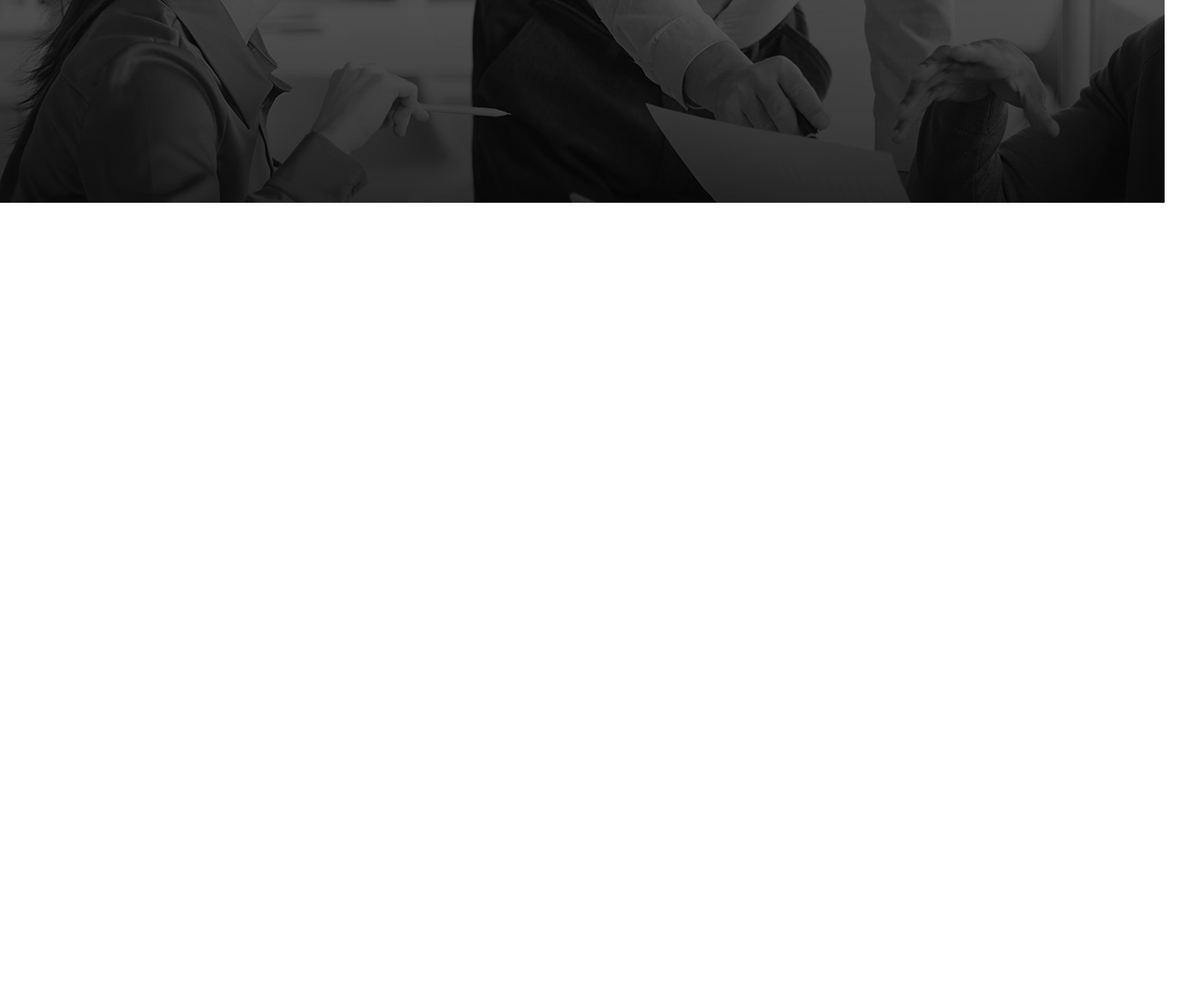
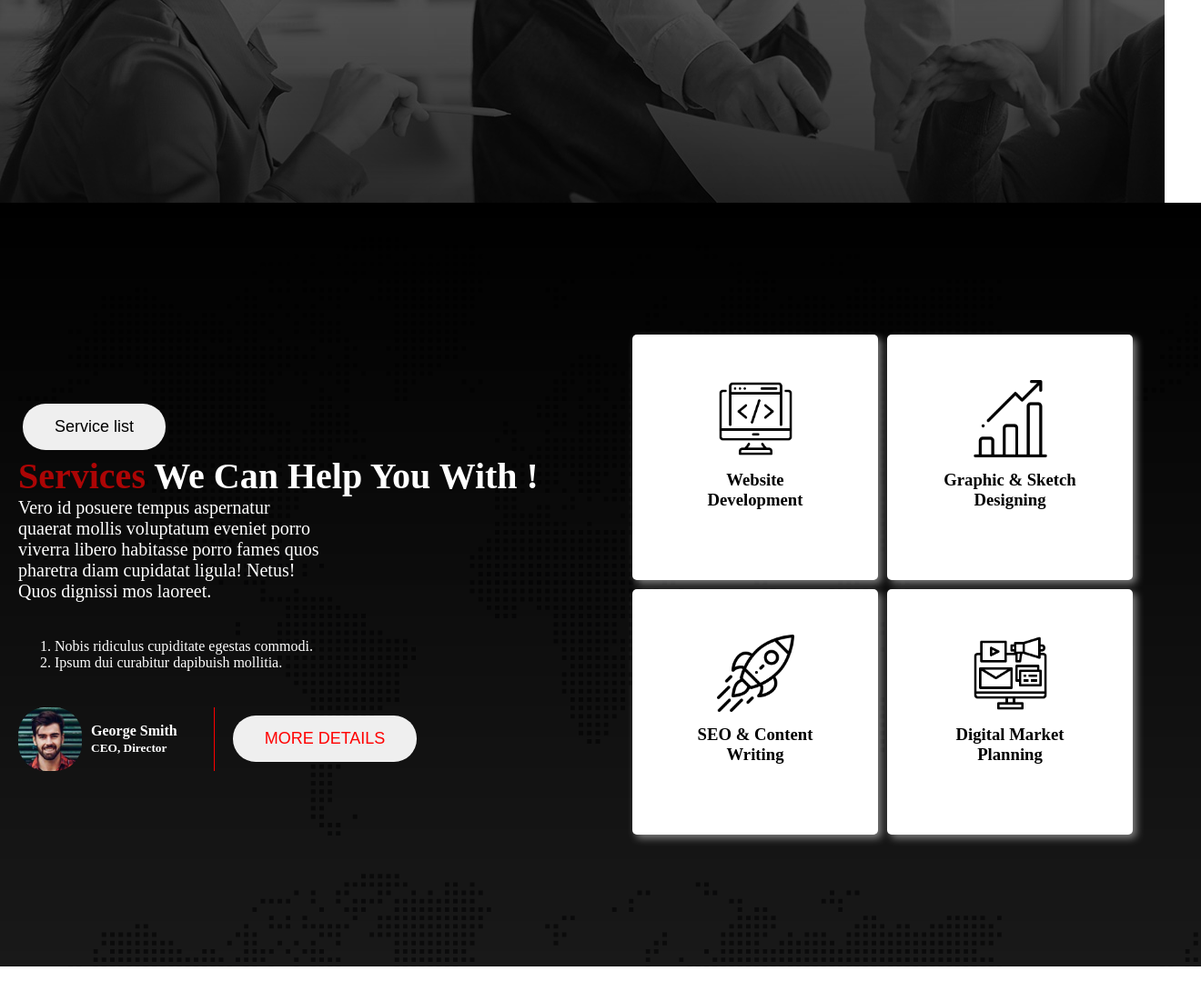
Before and after one commit to Tanvir3232/digital-agency, a plain HTML site: page index.html in a window 1280 px wide. Shown: the part 677-1778 px from the top of the page at 91% size, 1320 px wide, since content can reach past the window. Before the commit the page ends 900 px from the top, so only its background shows below. Drawn offline with Linux system fonts and the light colour scheme.

Commit message:
added service section

```diff
--- a/index.html
+++ b/index.html
@@ -40,6 +40,50 @@
            </div>
       </div>
   </div>
+  <div class="service-container">
+    <div class="service-left-container">
+        <div class="service-details">
+            <button class="btn">Service list</button>
+            <h1 class="service-title"><span class="primary-color">Services</span> We Can Help You With !</h1>
+            <p class="service-description">Vero id posuere tempus aspernatur quaerat mollis voluptatum eveniet porro viverra libero habitasse porro fames quos pharetra diam cupidatat ligula! Netus! Quos dignissi mos laoreet.</p>
+            <ol class="service-list">
+              <li>Nobis ridiculus cupiditate egestas commodi.</li>
+              <li>Ipsum dui curabitur dapibuish mollitia.</li>
+            </ol>
+            <div class="author-details">
+                <div class="author-info">
+                    <img src="asset/image/author.jpg" alt="">
+                    <h4>George Smith <br><small>CEO, Director</small> </h4>
+                </div>
+                <div class="more-details">
+                    <button class="btn">MORE DETAILS</button>
+                </div>
+            </div>
+        </div>
+    </div>
+    <div class="service-right-container">
+       <div class="service-boxs">
+          <div class="box">
+            <img src="asset/icons/coding.png" alt="">
+            <h3>Website Development</h3>
+          </div>
+          <div class="box">
+            <img src="asset/icons/bar-chart.png" alt="">
+            <h3>Graphic & Sketch Designing</h3>
+          </div>
 
+       </div>
+       <div class="service-boxs">
+          <div class="box">
+            <img src="asset/icons/startup.png" alt="">
+            <h3>SEO & Content Writing</h3>
+          </div>
+          <div class="box">
+            <img src="asset/icons/digital-marketing.png" alt="">
+            <h3>Digital Market Planning</h3>
+          </div>
+       </div>
+    </div>
+  </div>
 </body>
 </html>
--- a/style.css
+++ b/style.css
@@ -57,6 +57,7 @@
     border: none;
     font-size: 18px;
     margin: 5px;
+    border-radius: 25px;
 }
 .btn-discover{
     background-color: red;
@@ -65,3 +66,67 @@
 .btn-hire{
     color: red;
 }
+.service-container{
+    width: 100%;
+    height: 100vh;
+    background-image: url("asset/image/footer-bg.png"),linear-gradient(rgba(0,0,0,1),rgba(0,0,0,0.9));
+    color: white;
+    background-blend-mode: overlay;
+    padding: 20px;
+    display: flex;
+    align-items: center;
+    margin-bottom: 150px;
+}
+.service-title{
+    font-size: 40px;
+}
+.service-description{
+    font-size: 20px;
+    width: 50%;
+}
+.service-list{
+    margin: 40px;
+}
+.author-details{
+    display: flex;
+    align-items: center;
+}
+.author-info{
+    display: flex;
+    align-items: center;
+    padding-right: 40px;
+    border-right: 1px solid red;
+}
+.author-info img{
+    border-radius: 30px;
+    height: 70px;
+    width: 70px;
+    margin-right: 10px;
+}
+.more-details{
+    padding-left: 15px;
+}
+.more-details button{
+    color: red;
+}
+.service-boxs{
+    display: flex;
+}
+.service-right-container{
+    padding-right: 50px;
+}
+.box{
+    padding: 50px;
+    background-color: #fff;
+    box-shadow: 4px 4px 8px gray;
+    width: 170px;
+    height: 170px;
+    text-align: center;
+    color: black;
+    margin: 5px;
+    border-radius: 5px;
+}
+.box img{
+    width: 50%;
+    padding-bottom: 10px;
+}
```
